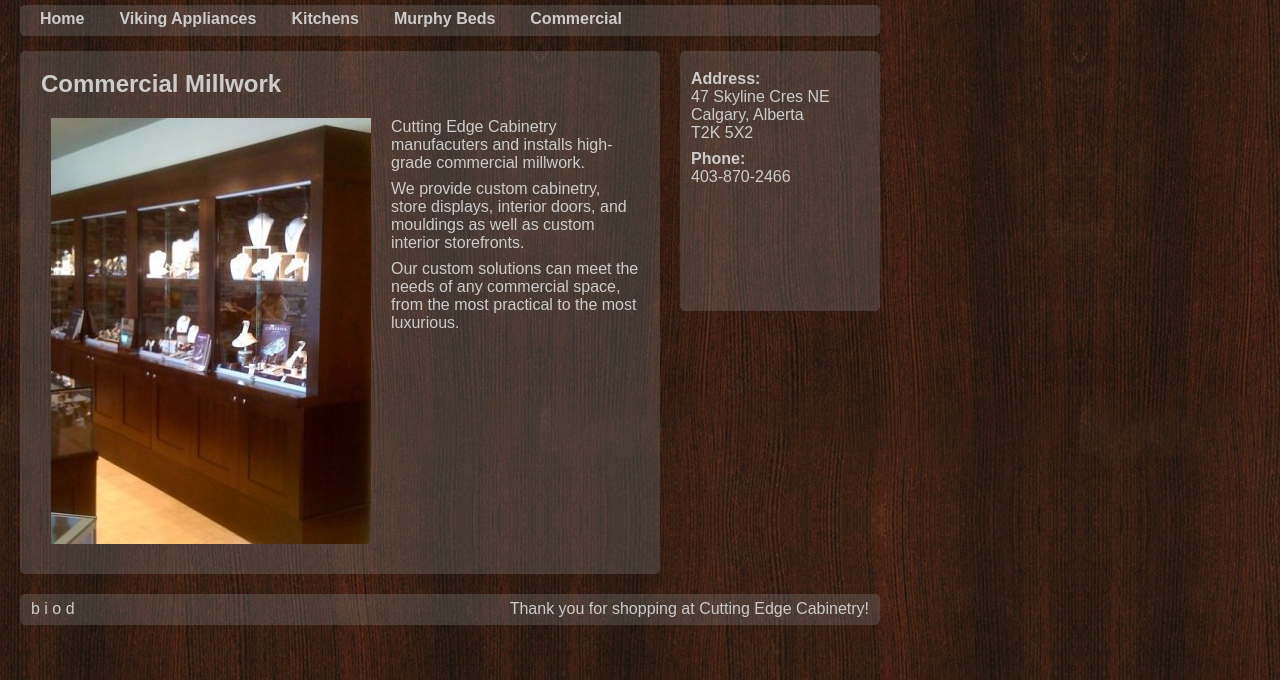
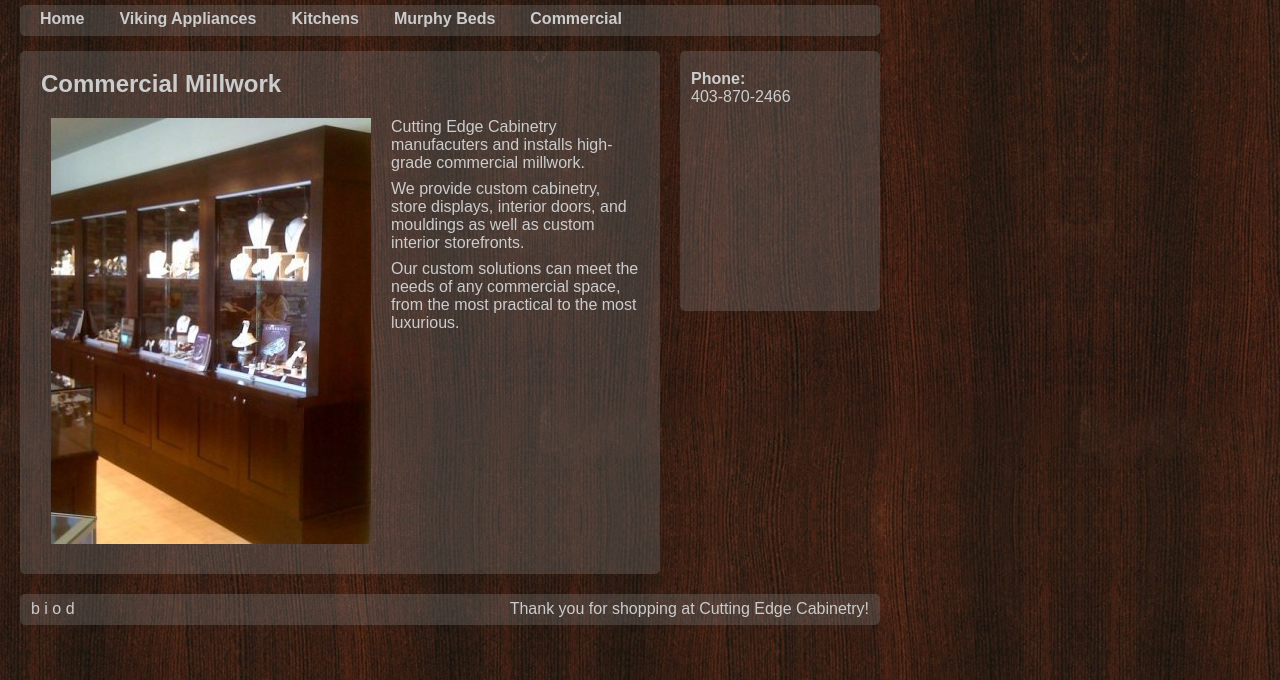
Before and after one commit to cuttingedgecabinetry/cuttingedgecabinetry.ca, a plain HTML site: page commercial.html in a window 1280 px wide. Shown: the part 120-800 px from the top of the page. Drawn offline with Linux system fonts and the light colour scheme.

Commit message:
Update commercial.html
Remove address

```diff
--- a/commercial.html
+++ b/commercial.html
@@ -285,8 +285,6 @@
 			<div class="bottomleftround"></div><div class="overlay_bottom"></div><div class="bottomrightround"></div>
 			<div class="overlay_mid"></div>
 			<div class="content">
-				<p><b>Address:</b><br />
-					47 Skyline Cres NE <br />Calgary, Alberta <br />T2K 5X2</p>
 				<p><b>Phone:</b><br />
 					403-870-2466</p>
 
```
